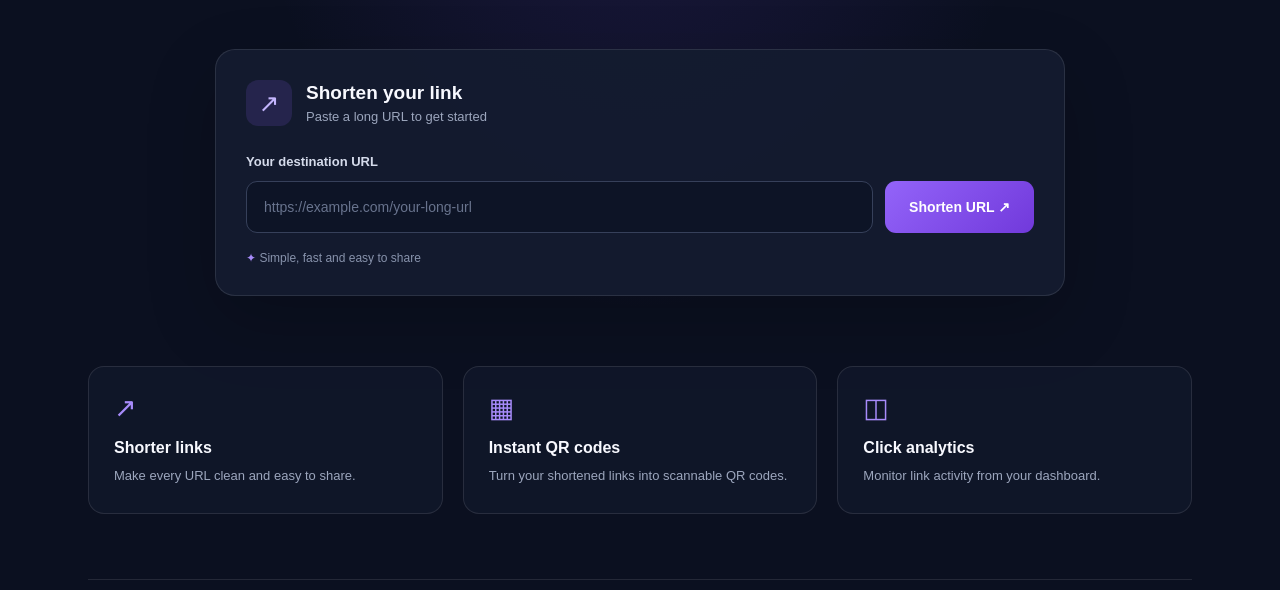
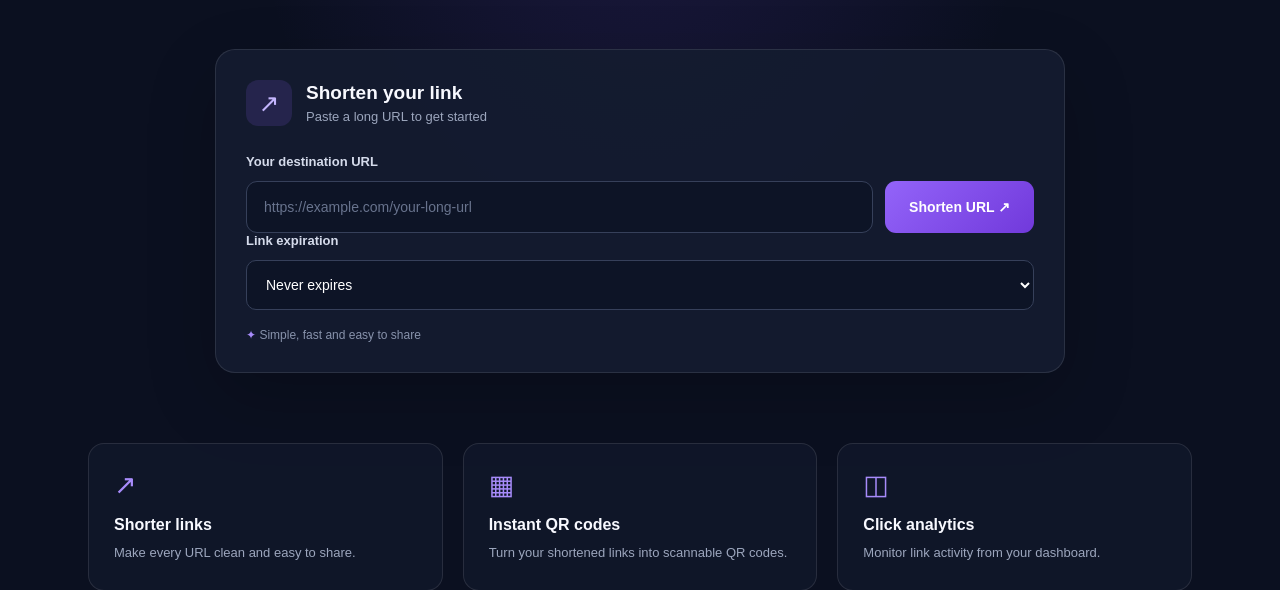
Before and after one commit to Kirti106/URL-shortener, a Flask app: page / in a window 1280 px wide. Shown: the part 497-1087 px from the top of the page. Run offline with Flask 3, Linux system fonts and the light colour scheme.

Commit message:
Add link expiration and premium UI improvements

```diff
--- a/app.py
+++ b/app.py
@@ -14,7 +14,28 @@ import sqlite3
 import os
 import qrcode
 
+from datetime import datetime, timedelta, timezone
+from zoneinfo import ZoneInfo
+
 app = Flask(__name__)
+
+@app.template_filter("format_datetime")
+def format_datetime(value):
+
+    if not value:
+        return "Never"
+
+    try:
+        dt = datetime.fromisoformat(value)
+
+        # Convert UTC time to Indian Standard Time
+        dt = dt.astimezone(ZoneInfo("Asia/Kolkata"))
+
+        return dt.strftime("%d %b %Y, %I:%M %p")
+
+    except (ValueError, TypeError):
+        return value
+
 app.secret_key = "dev-only-change-this-secret-key"
 
 def login_required(route_function):
@@ -55,14 +76,19 @@ def init_db():
     connection.commit()
     connection.close()
 
-def save_url(original_url, short_code, user_id=None):
+def save_url(original_url, short_code, user_id=None, expires_at=None):
 
     connection = sqlite3.connect("urls.db")
 
     connection.execute("""
-        INSERT INTO urls (original_url, short_code, user_id)
-        VALUES (?, ?, ?)
-    """, (original_url, short_code, user_id))
+        INSERT INTO urls (
+            original_url,
+            short_code,
+            user_id,
+            expires_at
+        )
+        VALUES (?, ?, ?, ?)
+    """, (original_url, short_code, user_id, expires_at))
 
     connection.commit()
     connection.close()
@@ -258,30 +284,69 @@ def delete_url(url_id):
 
     return redirect("/dashboard")
 
-
-@app.route("/", methods=["GET" , "POST"])
+@app.route("/", methods=["GET", "POST"])
 def home():
 
     if request.method == "POST":
+
         url = request.form["url"].strip()
 
         if not url:
-            return render_template("index.html", error="Please enter a URL.")
+            return render_template(
+                "index.html",
+                error="Please enter a URL."
+            )
 
         if not valid_url(url):
-            return render_template("index.html", error="Please enter a valid URL starting with https:// or http://.")
+            return render_template(
+                "index.html",
+                error="Please enter a valid URL starting with https:// or http://."
+            )
 
+        # Get expiration selection
+        expiration = request.form.get("expiration", "never")
+
+        # Calculate expiration date
+        expiration_options = {
+            "1hour": timedelta(hours=1),
+            "24hours": timedelta(hours=24),
+            "7days": timedelta(days=7)
+        }
+
+        if expiration == "never":
+            expires_at = None
+
+        elif expiration in expiration_options:
+            expires_at = (
+                datetime.now(timezone.utc)
+                + expiration_options[expiration]
+            ).isoformat()
+
+        else:
+            return render_template(
+                "index.html",
+                error="Invalid expiration option."
+            )
+
+        # Generate unique short code
         short_code = gen_short_code()
 
         while short_code_exists(short_code):
             short_code = gen_short_code()
 
+        # Save URL with expiration
         user_id = session.get("user_id")
-        save_url(url, short_code, user_id)
+
+        save_url(
+            url,
+            short_code,
+            user_id,
+            expires_at
+        )
 
         short_url = f"http://127.0.0.1:5000/{short_code}"
 
-        # Generate QR code for the shortened URL
+        # Generate QR code
         qr_folder = os.path.join("static", "qrcodes")
         os.makedirs(qr_folder, exist_ok=True)
 
@@ -300,9 +365,6 @@ def home():
             qr_code_url=qr_code_url
         )
 
-        print("Valid URL : ",url)
-        print("Short Code : ", short_code)
-
     return render_template("index.html")
 
 
@@ -311,37 +373,51 @@ def redirect_url(short_code):
 
     connection = sqlite3.connect("urls.db")
 
-    # Find the original URL and its database ID
+    # Fetch URL details, including expiration date
     result = connection.execute("""
-        SELECT id, original_url
+        SELECT id, original_url, expires_at
         FROM urls
         WHERE short_code = ?
     """, (short_code,)).fetchone()
 
-    if result:
+    if not result:
+        connection.close()
+        return "Short URL not found.", 404
 
-        url_id = result[0]
-        original_url = result[1]
+    url_id = result[0]
+    original_url = result[1]
+    expires_at = result[2]
 
-        # Record this visit
-        connection.execute("""
-            INSERT INTO click_events
-            (url_id, referrer, user_agent)
-            VALUES (?, ?, ?)
-        """, (
-            url_id,
-            request.referrer,
-            request.user_agent.string
-        ))
+    # Check whether the link has expired
+    if expires_at:
 
-        connection.commit()
-        connection.close()
+        expiry_time = datetime.fromisoformat(expires_at)
 
-        return redirect(original_url)
+        # Handle older timestamps without timezone information
+        if expiry_time.tzinfo is None:
+            expiry_time = expiry_time.replace(tzinfo=timezone.utc)
 
+        current_time = datetime.now(timezone.utc)
+
+        if current_time >= expiry_time:
+            connection.close()
+            return render_template("expired.html"), 410
+
+    # Record click only if the link is active
+    connection.execute("""
+        INSERT INTO click_events
+        (url_id, referrer, user_agent)
+        VALUES (?, ?, ?)
+    """, (
+        url_id,
+        request.referrer,
+        request.user_agent.string
+    ))
+
+    connection.commit()
     connection.close()
 
-    return "Short URL not found.", 404
+    return redirect(original_url)
 
 init_db()
 
--- a/requirements.txt
+++ b/requirements.txt
@@ -7,4 +7,5 @@ Jinja2==3.1.6
 MarkupSafe==3.0.3
 pillow==13.0.0
 qrcode==8.2
+tzdata==2026.6
 Werkzeug==3.1.8
--- a/static/style.css
+++ b/static/style.css
@@ -1548,3 +1548,27 @@ button:hover{
         font-size: 25px;
     }
 }
+
+/* Link expiration selector */
+
+.expiration-select {
+    width: 100%;
+    padding: 15px;
+    border: 1px solid #36405a;
+    border-radius: 10px;
+    background: #0d1426;
+    color: white;
+    font-size: 14px;
+    outline: none;
+    cursor: pointer;
+}
+
+.expiration-select:focus {
+    border-color: #a78bfa;
+    box-shadow: 0 0 0 3px rgba(139, 92, 246, 0.15);
+}
+
+.expiration-select option {
+    background: #151c30;
+    color: white;
+}
--- a/templates/dashboard.html
+++ b/templates/dashboard.html
@@ -202,7 +202,7 @@
 
                                     <div class="url-stat">
                                         <span>EXPIRES</span>
-                                        <strong>{{ url[4] or "Never" }}</strong>
+                                        <strong>{{ url[4] | format_datetime }}</strong>
                                     </div>
 
                                 </div>
--- a/templates/index.html
+++ b/templates/index.html
@@ -61,6 +61,7 @@
 
                     <form method="POST" class="shortener-form">
                         <label for="url-input">Your destination URL</label>
+
                         <div class="input-row">
                             <input
                                 id="url-input"
@@ -69,10 +70,20 @@
                                 placeholder="https://example.com/your-long-url"
                                 required
                             >
+
                             <button type="submit" class="primary-button">
                                 Shorten URL <span aria-hidden="true">↗</span>
                             </button>
                         </div>
+
+                        <label for="expiration">Link expiration</label>
+
+                        <select name="expiration" id="expiration" class="expiration-select">
+                            <option value="never">Never expires</option>
+                            <option value="1hour">1 hour</option>
+                            <option value="24hours">24 hours</option>
+                            <option value="7days">7 days</option>
+                        </select>
                     </form>
 
                     <p class="form-note">
```
Also changed, not shown: templates/expired.html (added, +48 -0 lines), urls.db (deleted), 1 other file.
